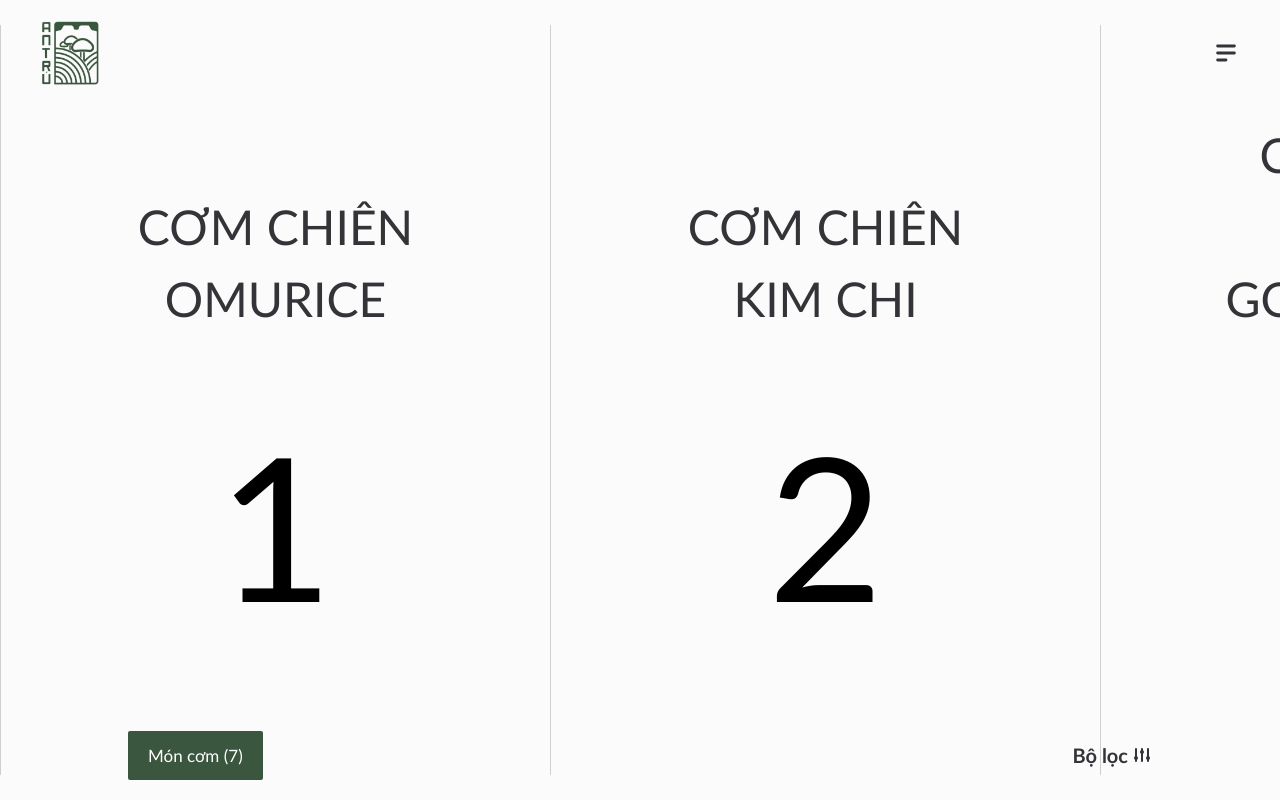
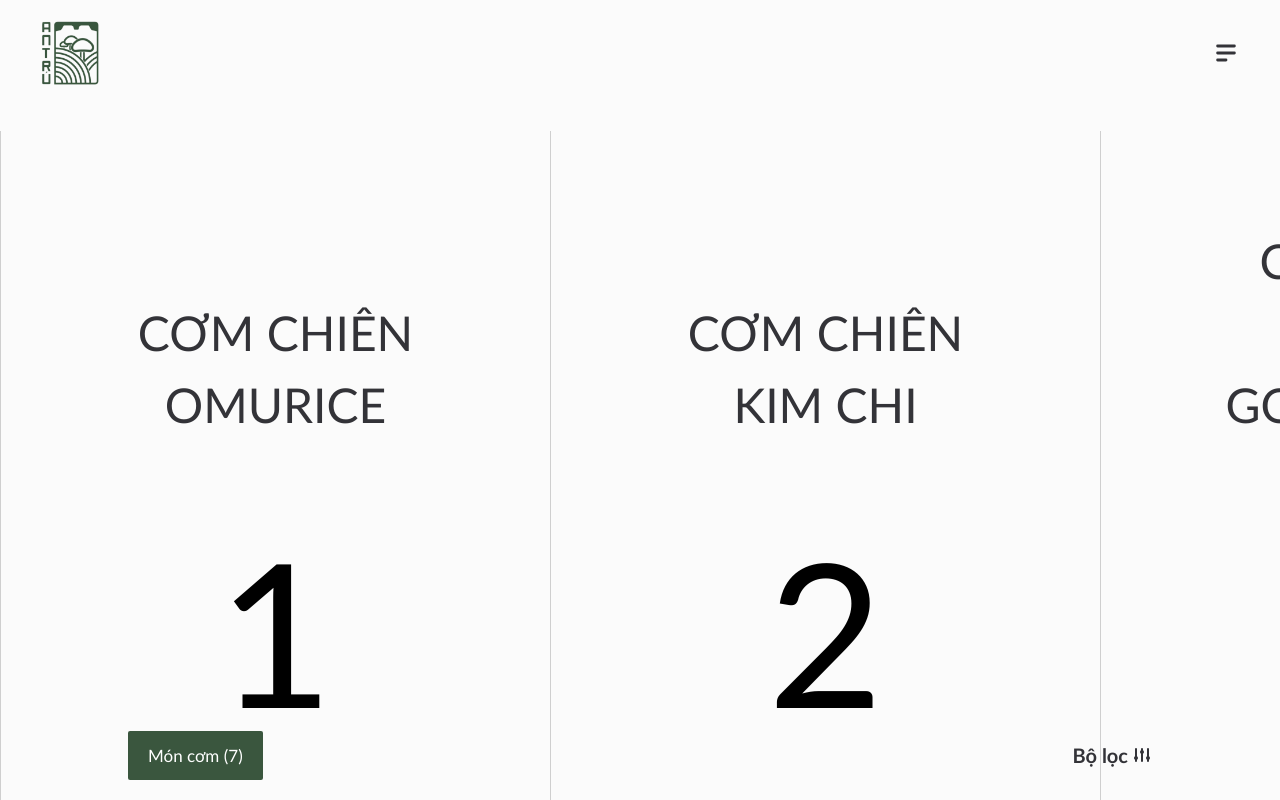
Before and after one commit to huykhuong/An_tru_2, a Next.js app: page /menu in a window 1280 px wide. Built offline with nearby package versions, Linux system fonts and the light colour scheme.

Commit message:
26/4 ver-4 pc

```diff
--- a/components/GeneralUI/Header.js
+++ b/components/GeneralUI/Header.js
@@ -33,10 +33,9 @@ const Header = () => {
       {/* Contents */}
       <div
         className={`fixed flex justify-between items-center top-0 bg-[#fbfbfb] bottom-0 left-0 right-0 z-40 w-full px-5 py-4 h-fit mx-auto md:px-10 lg:py-5 lg:max-w-[1650px] xl:max-w-[1400px] ${
-          router.pathname === "/menu" ||
-          router.pathname === "/menu/[slug]" ||
-          router.pathname === "/"
-            ? "lg:bg-transparent"
+          router.pathname === "/menu" || router.pathname === "/menu/[slug]"
+            ? // router.pathname === "/"
+              "sticky lg:bg-transparent"
             : ""
         } `}
       >
--- a/components/MenuPage/DishesDivWrapper.js
+++ b/components/MenuPage/DishesDivWrapper.js
@@ -23,7 +23,7 @@ const DishesDivWrapper = (props) => {
     <motion.div
       ref={scrollRef}
       id="dishes_wrapper"
-      className="w-[100%] mx-auto h-[calc(100vh-150.297px)] mt-[86.797px] mb-40 flex flex-wrap gap-y-4 gap-x-2 content-start overflow-y-scroll justify-center md:px-3 md:gap-x-5 lg:scrollbar-hide lg:overflow-x-auto lg:justify-start lg:gap-x-0 lg:px-0 lg:my-0 lg:flex-nowrap lg:h-[100vh] lg:mx-0"
+      className="w-[100%] mx-auto h-[calc(100vh-150.297px)] mb-40 flex flex-wrap gap-y-4 gap-x-2 content-start overflow-y-scroll justify-center md:px-3 md:gap-x-5 lg:scrollbar-hide lg:overflow-x-auto lg:justify-start lg:gap-x-0 lg:px-0 lg:my-0 lg:flex-nowrap lg:h-[100vh] lg:mx-0"
       key={"dishes_wrapper"}
       initial={{ opacity: 0 }}
       animate={{ opacity: 1 }}
--- a/pages/menu/index.js
+++ b/pages/menu/index.js
@@ -53,11 +53,13 @@ const Menu = () => {
     } else if (value === 1) {
       setNumberOfDish(mon_soi.length);
     } else if (value === 2) {
-      setNumberOfDish(mon_canh.length);
+      setNumberOfDish(mon_rau.length);
     } else if (value === 3) {
-      setNumberOfDish(mon_rau.length);
+      setNumberOfDish(mon_an_kem.length);
     } else if (value === 4) {
-      setNumberOfDish(mon_an_kem.length);
+      setNumberOfDish(trang_mieng.length);
+    } else if (value === 5) {
+      setNumberOfDish(do_uong.length);
     }
   };
 
```
